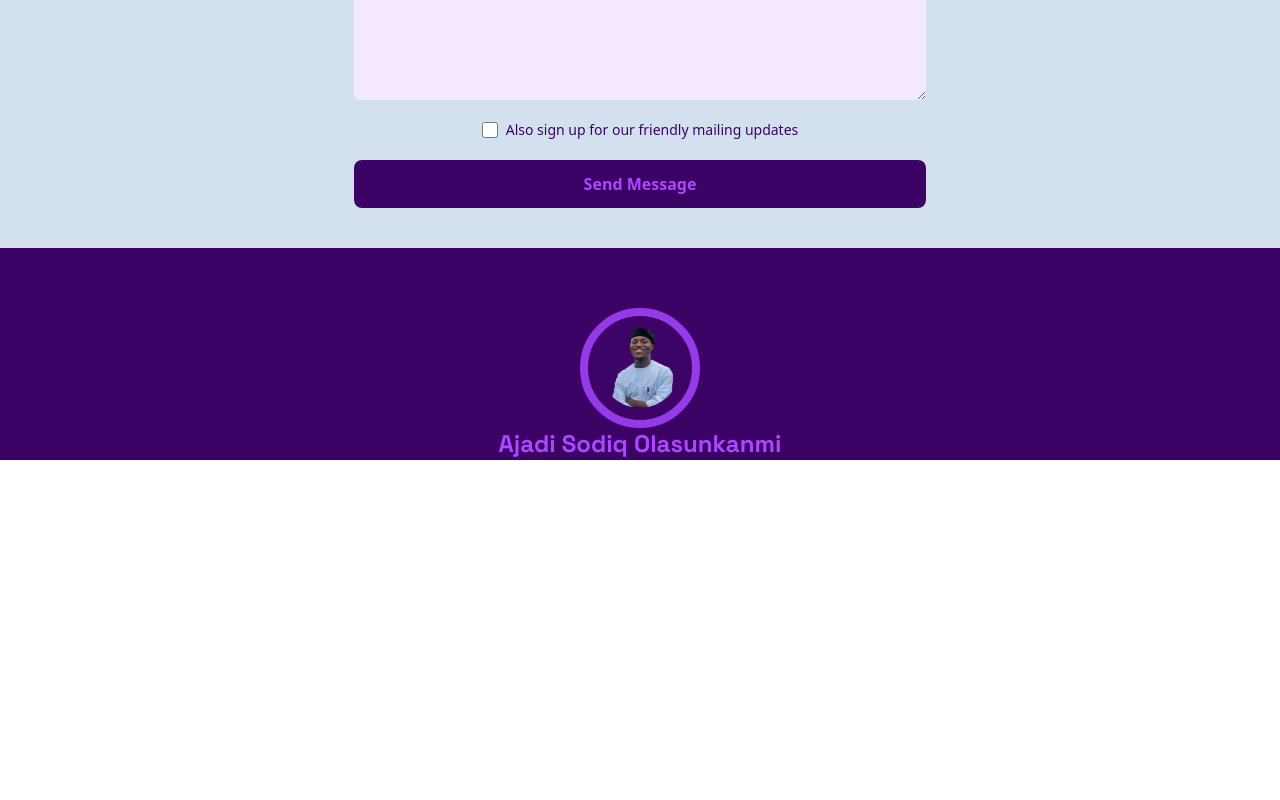
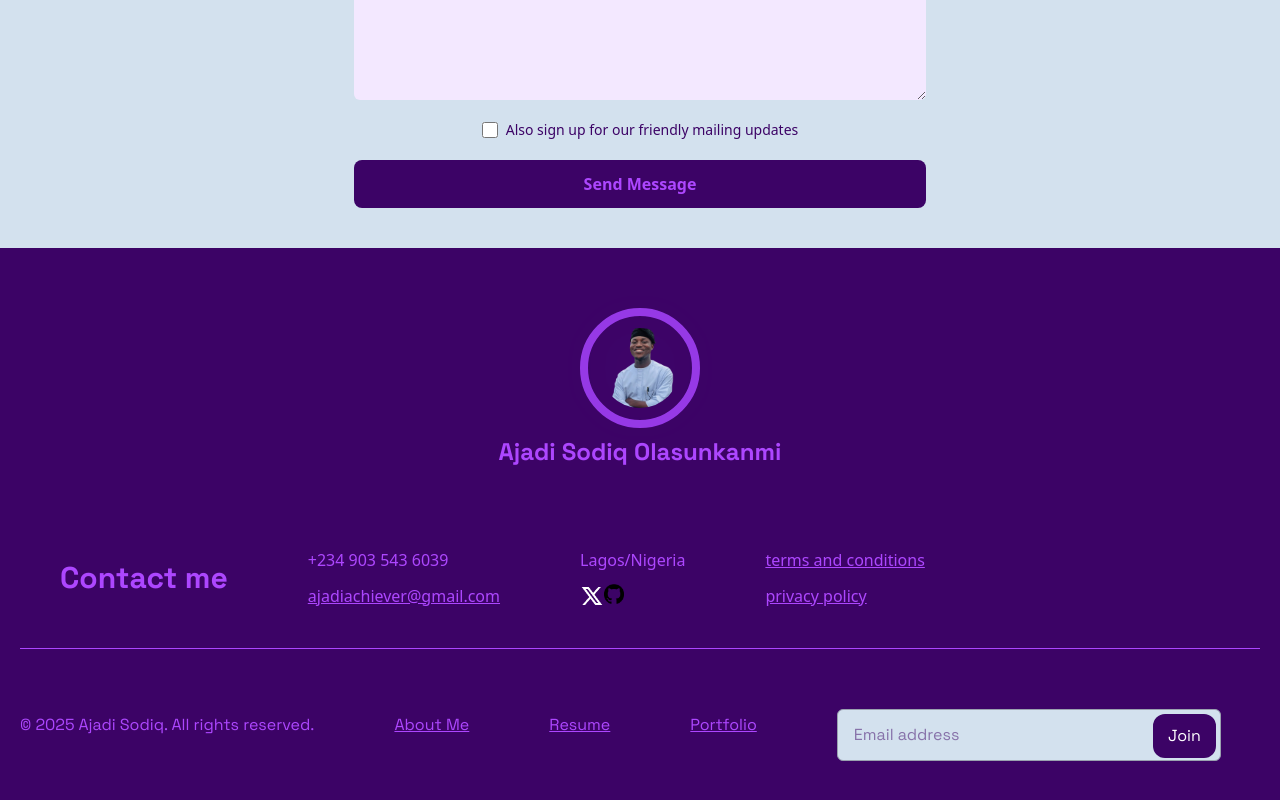
Before and after one commit to KvngAjadi/My-Portfolio, a React (Vite) app: page / in a window 1280 px wide. Shown: the part 4610-5410 px from the top of the page. Before the commit the page ends 5070 px from the top, so only its background shows below. Built offline with nearby package versions, Linux system fonts and the light colour scheme.

Commit message:
feat: handled the footer

```diff
--- a/src/Components/Footer.jsx
+++ b/src/Components/Footer.jsx
@@ -1,9 +1,10 @@
-import React from 'react'
+import React from "react";
+import { NavLink } from "react-router-dom";
 
 const Footer = () => {
   return (
     <div>
-      <div className='flex flex-col items-center mt-20 gap-5'>
+      <div className="flex flex-col items-center mt-20 gap-5">
         <div className="relative flex items-center justify-center">
           {/* Background ring */}
           <div className="absolute w-5 h-5 rounded-full bg-gradient-to-r from-purple-500 to-purple-500 blur-2xl opacity-60"></div>
@@ -18,10 +19,78 @@ const Footer = () => {
             className="relative z-10 w-20 h-20 rounded-full object-cover"
           />
         </div>
-        <h1 className='text-2xl font-space font-bold text-purple-500'>Ajadi Sodiq Olasunkanmi</h1>
+        <h1 className="text-2xl font-space font-bold text-purple-500 mt-2">
+          Ajadi Sodiq Olasunkanmi
+        </h1>
+      </div>
+      <div className="flex flex-col md:flex-row gap-20 items-center mt-10 p-10">
+        <div>
+          <h1 className="text-3xl font-space font-bold text-purple-500">
+            Contact me
+          </h1>
+        </div>
+        <div className="flex gap-20">
+          <div className="flex flex-col text-purple-500 gap-3">
+            <p>+234 903 543 6039</p>
+            <p className="underline">ajadiachiever@gmail.com</p>
+          </div>
+          <div className="flex flex-col text-purple-500 gap-3">
+            <p>Lagos/Nigeria</p>
+            <div className="flex text-purple-500">
+              <img src="/twitter-x-line.png" alt="" />
+              <img src="/git.png" alt="" className="w-5 h-5" />
             </div>
           </div>
-  )
-}
+          <div className="flex flex-col text-purple-500 gap-3">
+            <p className="underline">terms and conditions</p>
+            <p className="underline">privacy policy</p>
+          </div>
+        </div>
+      </div>
+      <hr className="text-purple-500 mb-10" />
+      <div className="flex flex-col md:flex-row text-purple-500 font-space gap-20 items-center text-center">
+        <p>&copy; 2025 Ajadi Sodiq. All rights reserved.</p>
+        <p>
+          <NavLink
+            to="/aboutMe"
+            className="transition delay-50 duration-300 ease-in-out hover:translate-y-1 hover:scale-110 underline "
+          >
+            About Me
+          </NavLink>
+        </p>
+        <p>
+          <NavLink
+            to="/resume"
+            className="transition delay-50 duration-300 ease-in-out hover:translate-y-1 hover:scale-110 underline"
+          >
+            Resume
+          </NavLink>
+        </p>
+        <p>
+          <NavLink
+            to="/portfolio"
+            className="transition delay-50 duration-300 ease-in-out hover:translate-y-1 hover:scale-110 underline"
+          >
+            Portfolio
+          </NavLink>
+        </p>
+        <form className="relative mt-5 w-full max-w-sm">
+            <input
+              type="text"
+              placeholder="Email address"
+              className="font-space font-normal w-full bg-[#d3e1ee] text-purple-950 h-13 rounded-md p-4 border border-gray-400"
+            />
 
-export default Footer
+            <button
+              type="submit"
+              className="bg-purple-950 absolute top-[5px] right-[5px] py-[10px] px-[15px] rounded-xl text-white hover:bg-purple-500"
+            >
+              Join
+            </button>
+          </form>
+      </div>
+    </div>
+  );
+};
+
+export default Footer;
--- a/src/Components/Form.jsx
+++ b/src/Components/Form.jsx
@@ -28,7 +28,7 @@ const Form = () => {
               </div>
               <div className='flex flex-col mt-3'>
                 <label htmlFor="" className='text-[17px] font-normal font-space text-purple-950'>Message</label>
-                <textarea name="Message" id="feedback" placeholder='Enter your message' className='w-143 h-50 bg-purple-100 rounded-md font-space mt-1'></textarea>
+                <textarea name="Message" id="feedback" placeholder='Enter your message' className='w-143 h-50 bg-purple-100 rounded-md font-space mt-1 pl-3'></textarea>
               </div>
               <div className='flex items-center mt-5'>
                 <input id="subscribe" type='checkbox' className='h-4 w-4 text-purple-950 border-purple-500 rounded-lg focus:ring-purple-400' />
--- a/src/Pages/Home.jsx
+++ b/src/Pages/Home.jsx
@@ -26,7 +26,7 @@ const App = () => {
       <div className='bg-[#d3e1ee]'>
         <Form/>
       </div>
-      <div className='bg-purple-950 w-full px-5'>
+      <div className='bg-purple-950 w-full px-5 pb-20'>
     <Footer/>
       </div>
     </div>
```
Also changed, not shown: public/twitter-x-line.png (added). Lines whose indentation alone changed are shown as unchanged.
